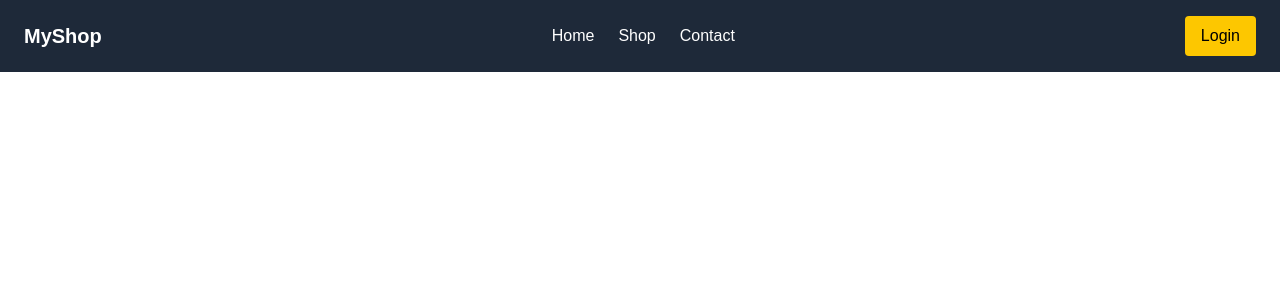
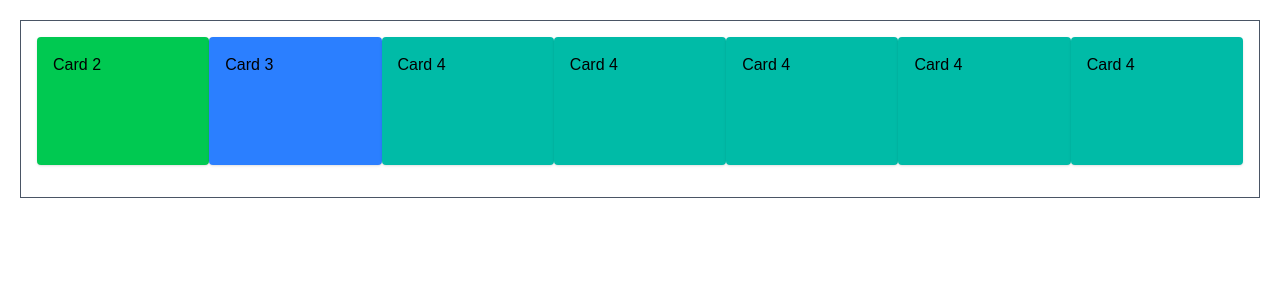
Before and after one commit to mazharul-islam356/practice, a Next.js app: page / in a window 1280 px wide. Shown: the top 300 px of the page. Built offline with nearby package versions, Linux system fonts and the light colour scheme.

Commit message:
change the example in flex

```diff
--- a/src/app/flex.jsx
+++ b/src/app/flex.jsx
@@ -3,38 +3,32 @@ import React from "react";
 const Flex = () => {
   return (
     <div>
-      {/* navbar */}
-      <div class="flex justify-between items-center bg-gray-800 text-white px-6 py-4">
-        <h1 class="text-xl font-bold">MyShop</h1>
-
-        <ul class="flex gap-6">
-          <li class="hover:text-yellow-400 cursor-pointer">Home</li>
-          <li class="hover:text-yellow-400 cursor-pointer">Shop</li>
-          <li class="hover:text-yellow-400 cursor-pointer">Contact</li>
-        </ul>
-
-        <button class="bg-yellow-400 text-black px-4 py-2 rounded">
-          Login
-        </button>
+      <div className="border border-gray-600 p-4 m-5 flex overflow-visible">
+        <div className="w-52 bg-red-500 shadow h-32 rounded hidden p-4 mb-4 z-10">
+          Card 1
+        </div>
+        <div className="w-52 bg-green-500 shadow rounded h-32 p-4 mb-4">
+          Card 2
+        </div>
+        <div className="w-52 bg-blue-500 shadow rounded h-32 p-4 mb-4">
+          Card 3
+        </div>
+        <div className="w-52 bg-teal-500 shadow rounded h-32 p-4 mb-4">
+          Card 4
+        </div>
+        <div className="w-52 bg-teal-500 shadow rounded h-32 p-4 mb-4">
+          Card 4
+        </div>
+        <div className="w-52 bg-teal-500 shadow rounded h-32 p-4 mb-4">
+          Card 4
+        </div>
+        <div className="w-52 bg-teal-500 shadow rounded h-32 p-4 mb-4">
+          Card 4
+        </div>
+        <div className="w-52 bg-teal-500 shadow rounded h-32 p-4 mb-4">
+          Card 4
+        </div>
       </div>
-
-      {/* card row wrap */}
-
-      {/* <div class="flex flex-wrap gap-6 p-6">
-        <div class="w-64 bg-gray-500 shadow rounded p-4">Card 1</div>
-        <div class="w-64 bg-gray-500 shadow rounded p-4">Card 2</div>
-        <div class="w-64 bg-gray-500 shadow rounded p-4">Card 3</div>
-        <div class="w-64 bg-gray-500 shadow rounded p-4">Card 4</div>
-      </div> */}
-
-      {/* grid system */}
-
-      {/* <div class="grid grid-cols-1 md:grid-cols-2 lg:grid-cols-4 gap-6 p-6">
-        <div class="bg-gray-500 p-4 rounded shadow">Product 1</div>
-        <div class="bg-gray-500 p-4 rounded shadow">Product 2</div>
-        <div class="bg-gray-500 p-4 rounded shadow">Product 3</div>
-        <div class="bg-gray-500 p-4 rounded shadow">Product 4</div>
-      </div> */}
     </div>
   );
 };
--- a/src/app/globals.css
+++ b/src/app/globals.css
@@ -21,6 +21,6 @@
 
 body {
   background: var(--background);
-  color: var(--foreground);
+
   font-family: Arial, Helvetica, sans-serif;
 }
```
